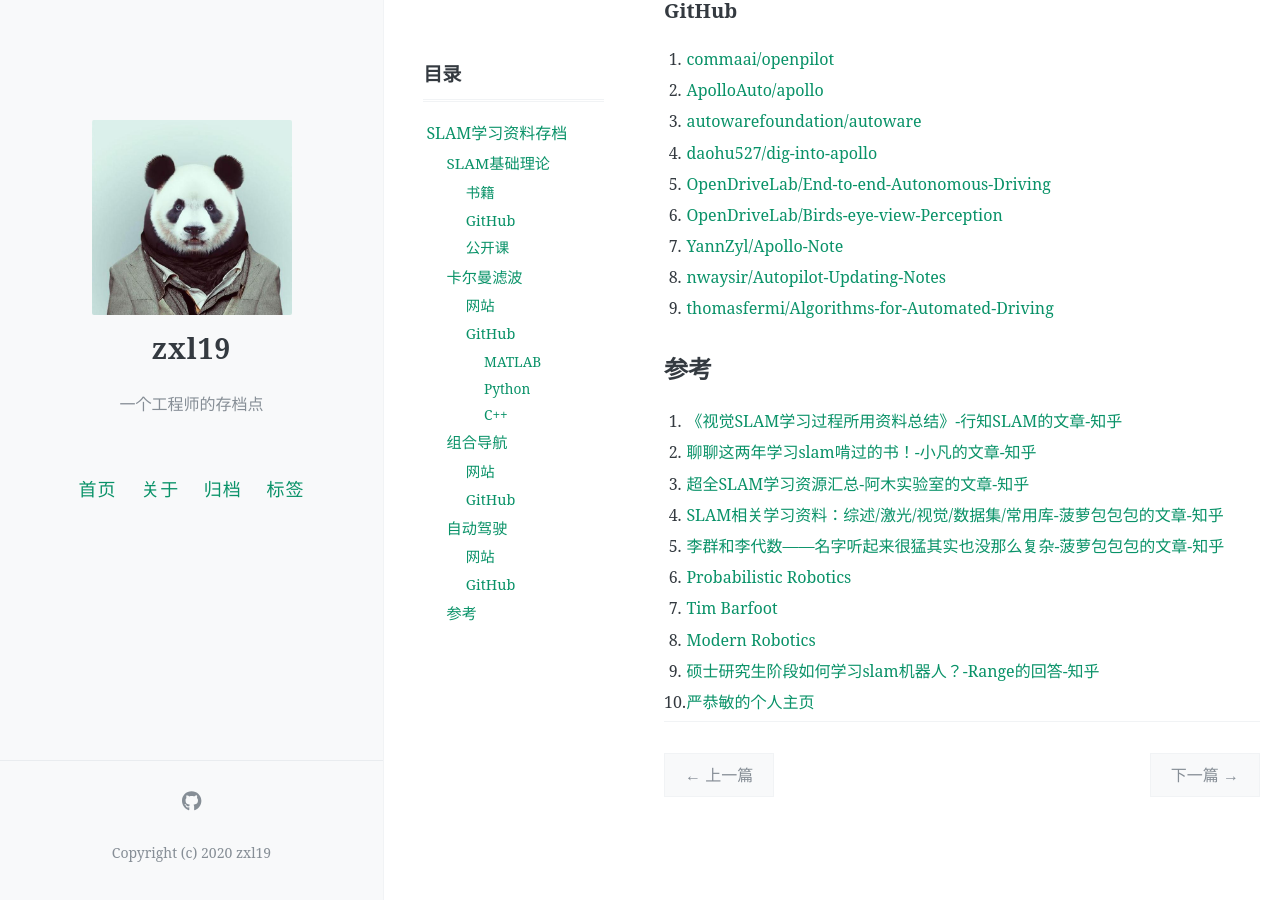
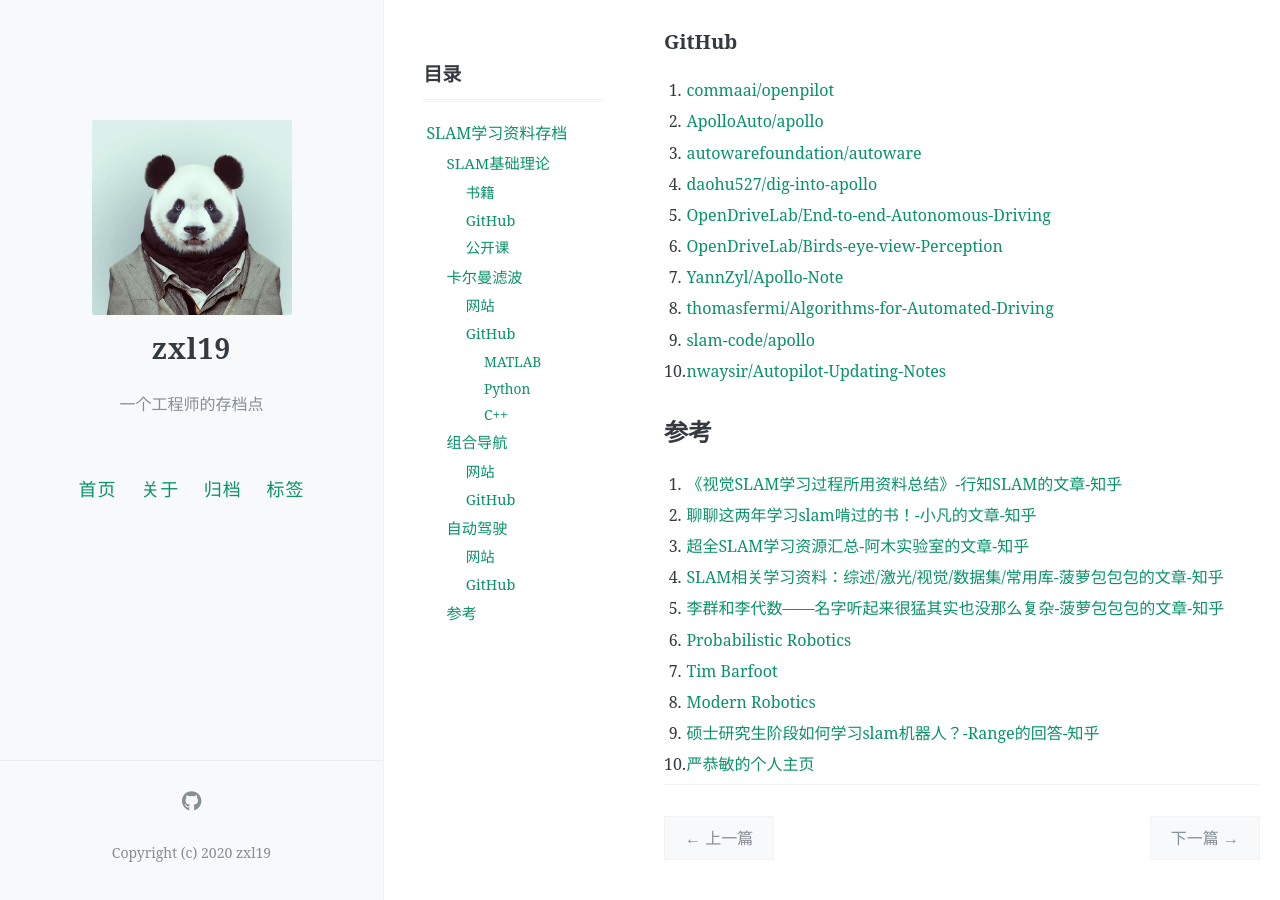
Before and after one commit to zxl19/zxl19.github.io, a Jekyll site: the page built from _posts/2022-10-11-slam-material.md, in a window 1280 px wide and 900 px high, scrolled down 4174 px. Built offline with Jekyll 4.4.1, drawn with Linux system fonts in a browser that asks for light colours; comment, search, counter and statistics services are not loaded.

Commit message:
Update Posts modified:   _posts/2021-05-25-figure-plot.md modified:   _posts/2021-06-01-cpp-library.md modified:   _posts/2021-10-11-terminal-tool.md modified:   _posts/2022-10-11-slam-material.md

```diff
--- a/_posts/2022-10-11-slam-material.md
+++ b/_posts/2022-10-11-slam-material.md
@@ -47,9 +47,10 @@ SLAM学习资料存档，包括SLAM基础理论、卡尔曼滤波、组合导航
 12. [jlblancoc/factor-graphs-course](https://github.com/jlblancoc/factor-graphs-course)
 13. [gongbingg/slam](https://github.com/gongbingg/slam)
 14. [Joanna-HE/Supplementary-file-for-IKFoM](https://github.com/Joanna-HE/Supplementary-file-for-IKFoM)
-15. [brytsknguyen/slict](https://github.com/brytsknguyen/slict)
-16. [ganlumomo/VisualInertialOdometry](https://github.com/ganlumomo/VisualInertialOdometry)
-17. [brytsknguyen/oblam_deskew](https://github.com/brytsknguyen/oblam_deskew)
+15. [slam-code/SLAM](https://github.com/slam-code/SLAM)
+16. [brytsknguyen/slict](https://github.com/brytsknguyen/slict)
+17. [ganlumomo/VisualInertialOdometry](https://github.com/ganlumomo/VisualInertialOdometry)
+18. [brytsknguyen/oblam_deskew](https://github.com/brytsknguyen/oblam_deskew)
 
 ### 公开课
 
@@ -151,8 +152,9 @@ SLAM学习资料存档，包括SLAM基础理论、卡尔曼滤波、组合导航
 5. [OpenDriveLab/End-to-end-Autonomous-Driving](https://github.com/OpenDriveLab/End-to-end-Autonomous-Driving)
 6. [OpenDriveLab/Birds-eye-view-Perception](https://github.com/OpenDriveLab/Birds-eye-view-Perception)
 7. [YannZyl/Apollo-Note](https://github.com/YannZyl/Apollo-Note)
-8. [nwaysir/Autopilot-Updating-Notes](https://github.com/nwaysir/Autopilot-Updating-Notes)
-9. [thomasfermi/Algorithms-for-Automated-Driving](https://github.com/thomasfermi/Algorithms-for-Automated-Driving)
+8. [thomasfermi/Algorithms-for-Automated-Driving](https://github.com/thomasfermi/Algorithms-for-Automated-Driving)
+9. [slam-code/apollo](https://github.com/slam-code/apollo)
+10. [nwaysir/Autopilot-Updating-Notes](https://github.com/nwaysir/Autopilot-Updating-Notes)
 
 ## 参考
 
```
Also changed, not shown: _posts/2021-05-25-figure-plot.md (+7 -6 lines), _posts/2021-06-01-cpp-library.md (+9 -3 lines), _posts/2021-10-11-terminal-tool.md (+2 -1 lines).
